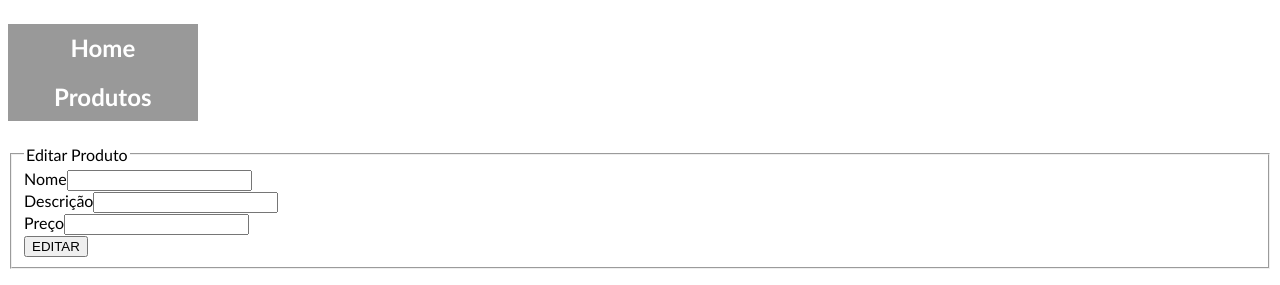
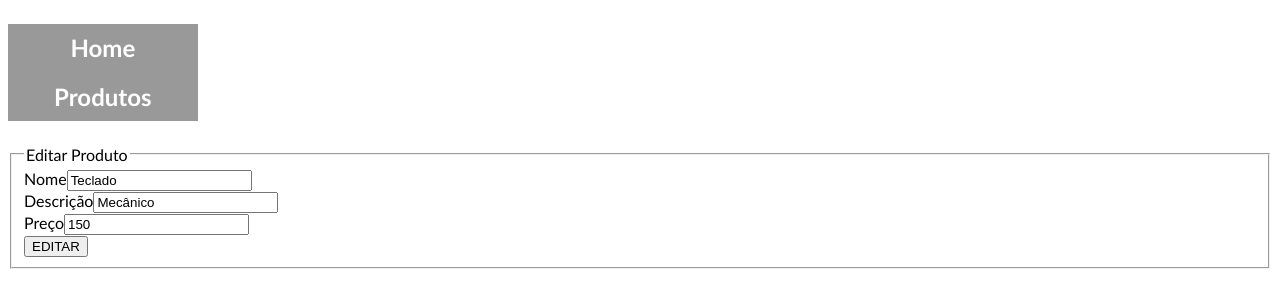
Before and after one commit to jaisycibele/spa-1tdspf-1, a React (Vite) app: page /editar/produtos/1 in a window 1280 px wide. Shown: the top 285 px of the page. Built offline with nearby package versions, Linux system fonts and the light colour scheme; no server answers; data requests are answered from the project's data file.

Commit message:
Ajustando

```diff
--- a/db.json
+++ b/db.json
@@ -1,5 +1,12 @@
 {
   "produtos": [
+    {
+      "id": 1,
+      "nome": "Teclado",
+      "desc": "Mecânico",
+      "preco": 150,
+      "img": "https://picsum.photos/200/300"
+    },
     {
       "id": 2,
       "nome": "Mouse",
@@ -36,6 +43,13 @@
       "id": 6
     },
     {
+      "nome": "Controle Remoto",
+      "desc": "Universal - Samsung",
+      "preco": "120",
+      "img": "https://i1.wp.com/miamioutletimportados.com.br/wp-content/uploads/2018/09/Controle-Remoto-Universal-Urc-Mx-450.jpg",
+      "id": 7
+    },
+    {
       "nome": "Cubo Mágico",
       "desc": "Metálico",
       "preco": "120",
--- a/src/routes/EditarProdutos.jsx
+++ b/src/routes/EditarProdutos.jsx
@@ -45,7 +45,6 @@ export default function EditarProdutos() {
     })
       .then((response) => response.json())
       .then(() => {
-        // Redirecionar após a edição ser concluída
         navigate('/produtos');
       })
       .catch((error) => console.log(error));
```
